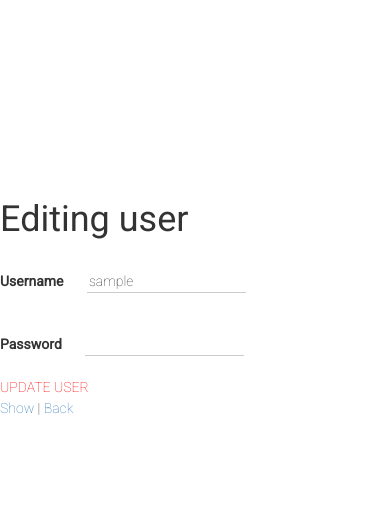
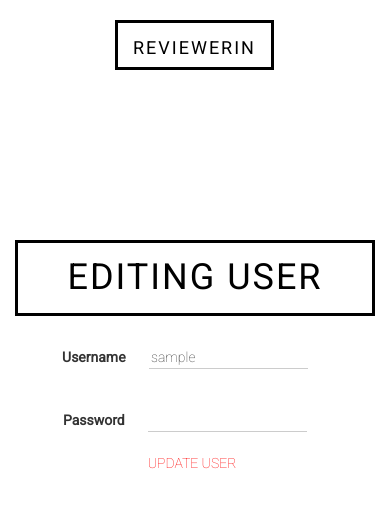
Before and after one commit to ehinson/movie_review, a Rails app: page /users/1/edit in a window 390 px wide. Shown: the top 508 px of the page. Run offline with Rails 7, Linux system fonts and the light colour scheme; the visitor is signed in with stand-in values (Sample User, id 1); style sheets or scripts are compiled from the project's sources; some libraries are stand-ins or nearby versions.

Commit message:
Style links

```diff
--- a/app/assets/stylesheets/application.css.scss
+++ b/app/assets/stylesheets/application.css.scss
@@ -20,6 +20,10 @@
 
 .container-fluid {
   text-align: center;
+}
+
+.container {
+  margin-bottom: 100px;
 }
 
 .navbar {
--- a/app/views/layouts/application.html.erb
+++ b/app/views/layouts/application.html.erb
@@ -4,7 +4,7 @@
     <meta charset="utf-8" />
     <meta name="viewport" content="width=device-width, initial-scale=1.0" />
 
-    <title></title>
+    <title>Reviewerin | A Movie Review Website by Erin (Q.) Hinson </title>
 <link href='http://fonts.googleapis.com/css?family=Roboto:100,400' rel='stylesheet' type='text/css'>
     <%= stylesheet_link_tag    :application %>
     <%= javascript_include_tag "application" 'data-turbolinks-track' => true %>
--- a/app/views/movies/new.html.erb
+++ b/app/views/movies/new.html.erb
@@ -6,7 +6,7 @@
   <div class="col-md-6 col-md-offset-3 text-center">
     <h1 class="sign-up text-uppercase">New movie</h1>
 
-<%= render 'form' %>
+  <%= render 'form' %>
 
 </div>
 </div>
--- a/app/views/movies/show.html.erb
+++ b/app/views/movies/show.html.erb
@@ -64,9 +64,9 @@
       <%= link_to 'Write a Review', new_movie_review_path(@movie)  %>
       <%  end  %>
       <%  if logged_in? && current_user.id == @movie.user_id  %>
-      <%= link_to 'Edit', edit_movie_path(@movie) %>
+      <%= link_to 'Edit', edit_movie_path(@movie), class: "button" %>
       <%  end  %> |
-      <%= link_to 'Back', movies_path %>
+      <%= link_to 'Back', movies_path, class: "button" %>
      </div>
     </div>
   </div>
--- a/app/views/reviews/_form.html.erb
+++ b/app/views/reviews/_form.html.erb
@@ -16,7 +16,7 @@
     <div id="star-rating"></div>
   </div>
   <div class="field">
-    <%= f.label :comment %><br>
+    <%= f.label :comment %>
     <%= f.text_area :comment %>
   </div>
   <div class="actions">
--- a/app/views/reviews/new.html.erb
+++ b/app/views/reviews/new.html.erb
@@ -1,15 +1,13 @@
 <%= render 'layouts/navigation', title: 'Movies' %>
-<%= render 'layouts/content_title', title: @title %>
 
-<h1>New review: <%= @movie.title  %></h1>
+
 
 <div class="col-md-4 text-center">
   <%= image_tag @movie.image.url(:medium) %>
 </div>
 <div class="col-md-7 col-md-offset-1">
+  <h1 class="review-title inline">New review: <%= @movie.title  %></h1>
   <%= render 'form' %>
 </div>
 
 </div>
-
-<%= link_to 'Back', movie_path(@movie) %>
--- a/app/views/users/_form.html.erb
+++ b/app/views/users/_form.html.erb
@@ -16,7 +16,7 @@
   </div>
   <div class="field">
     <%= f.label :password %>
-    <%= f.text_field :password %>
+    <%= f.password_field :password %>
   </div>
 
 
--- a/app/views/users/edit.html.erb
+++ b/app/views/users/edit.html.erb
@@ -1,6 +1,11 @@
-<h1>Editing user</h1>
+<%= render 'layouts/navigation', title: 'Movies' %>
+
+<div class="container">
+<div class="row">
+  <div class="col-md-6 col-md-offset-3 text-center">
+    <h1 class="sign-up text-uppercase">Editing user</h1>
 
 <%= render 'form' %>
-
-<%= link_to 'Show', @user %> |
-<%= link_to 'Back', users_path %>
+</div>
+</div>
+</div>
--- a/app/views/users/new.html.erb
+++ b/app/views/users/new.html.erb
@@ -7,6 +7,7 @@
     <h1 class="sign-up text-uppercase">Sign Up for Reviewerin</h1>
 
       <%= render 'form' %>
+
     </div>
   </div>
 </div>
--- a/config/environments/production.rb
+++ b/config/environments/production.rb
@@ -20,14 +20,14 @@ Rails.application.configure do
   # config.action_dispatch.rack_cache = true
 
   # Disable Rails's static asset server (Apache or nginx will already do this).
-  config.serve_static_assets = false
+  config.serve_static_assets = true
 
   # Compress JavaScripts and CSS.
   config.assets.js_compressor = :uglifier
   # config.assets.css_compressor = :sass
 
   # Do not fallback to assets pipeline if a precompiled asset is missed.
-  config.assets.compile = false
+  config.assets.compile = true
 
   # Generate digests for assets URLs.
   config.assets.digest = true
```
Also changed, not shown: other parts of app/assets/stylesheets/application.css.scss (+14 -2 lines), app/views/movies/edit.html.erb (+10 -4 lines), app/views/reviews/edit.html.erb (+13 -3 lines), app/views/reviews/show.html.erb (deleted, +0 -19 lines), Gemfile, Gemfile.lock.
